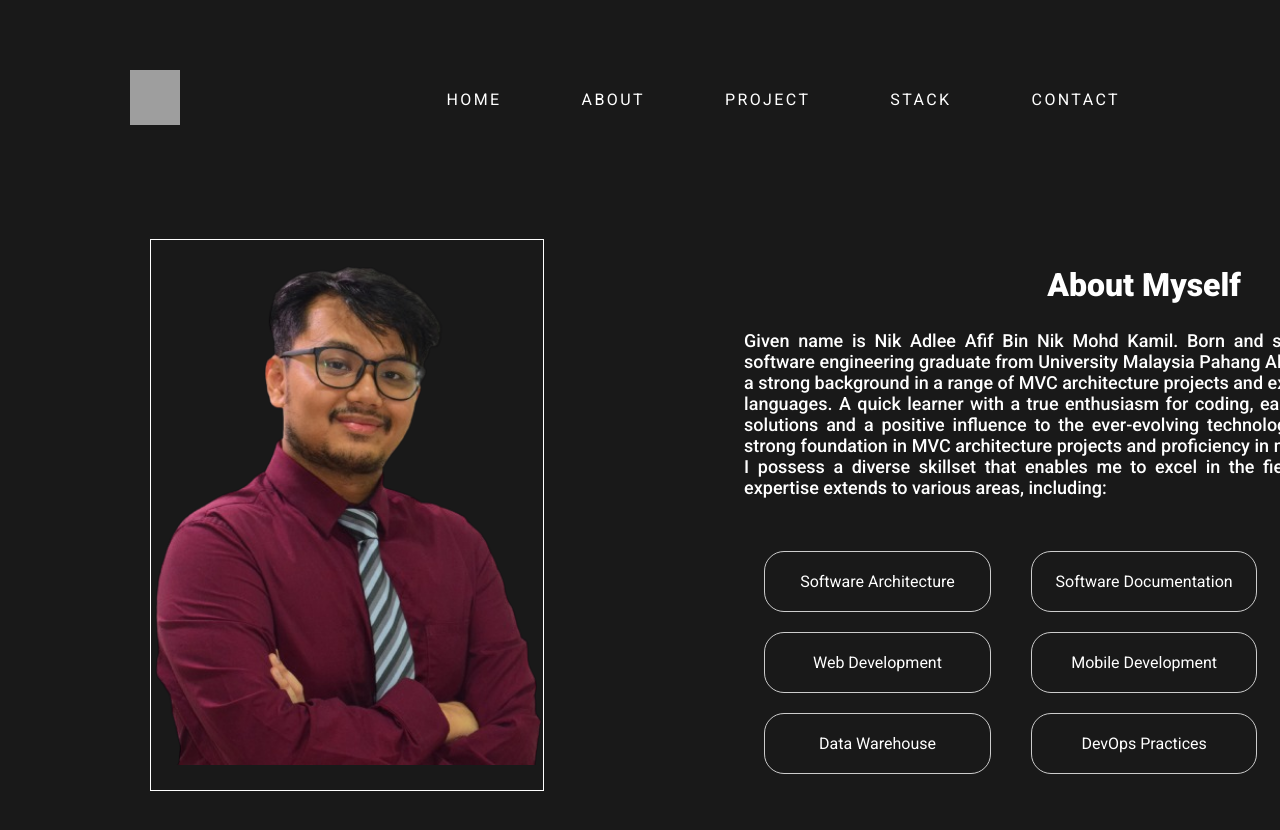
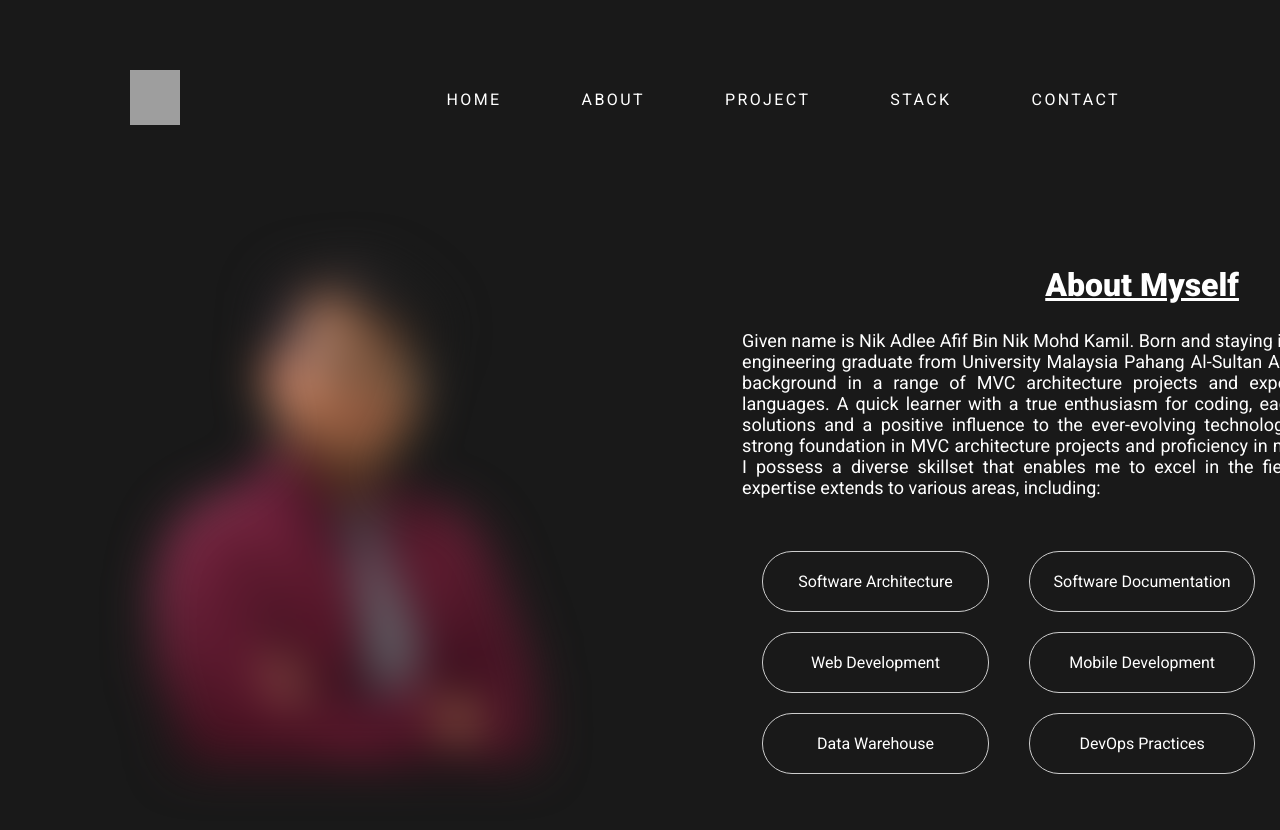
Before and after one commit to AdleeAfif/portfolio-app, a React (Create React App) app: page /#/about in a window 1280 px wide. Shown: the top 830 px of the page. Built offline with nearby package versions, Linux system fonts and the light colour scheme; grey boxes are pictures that could not be loaded.

Commit message:
About page enhancement

```diff
--- a/src/view/about/about.css
+++ b/src/view/about/about.css
@@ -1,5 +1,4 @@
 .about-container {
-  color: #445964;
   font-family: Roboto;
   padding: 100px 30px;
   color: #fff;
@@ -13,7 +12,25 @@
   align-items: center;
   width: 550px;
   height: 550px;
-  border: 1px solid #fff;
+  --c: #fff; /* the border color */
+  --b: 1px; /* the border thickness*/
+  --g: 5px; /* the gap on hover */
+  --_g: #0000 25%, var(--c) 0;
+  background: conic-gradient(
+        from 180deg at top var(--b) right var(--b),
+        var(--_g)
+      )
+      var(--_i, 200%) 0 /200% var(--_i, var(--b)) no-repeat,
+    conic-gradient(at bottom var(--b) left var(--b), var(--_g)) 0
+      var(--_i, 200%) / var(--_i, var(--b)) 200% no-repeat;
+  transition: 0.3s, background-position 0.3s 0.3s;
+  filter: blur(1.5rem);
+}
+
+.about-img-box:hover {
+  --_i: 100%;
+  transition: 0.3s, background-size 0.3s 0.3s;
+  filter: blur(0);
 }
 
 .about-img {
@@ -35,12 +52,13 @@
   font-style: normal;
   font-weight: 900;
   line-height: normal;
+  text-decoration: underline;
 }
 
 .about-text-box p {
   font-size: 18px;
   font-style: normal;
-  font-weight: 500;
+  font-weight: 400;
   line-height: normal;
 }
 
@@ -64,5 +82,15 @@
   flex: 1; /* Allow cells to grow and take up equal space */
   padding: 20px; /* Adjust padding as needed */
   border: 1px solid #ccc; /* Optional: Add borders for cell separation */
-  border-radius: 20px;
+  border-radius: 30px;
+  transition: all 0.8s ease;
 }
+
+.cell:hover {
+  border: 1px solid #fff; /* Optional: Add borders for cell separation */
+  background-color: #fff;
+  color: #263138;
+  font-weight: bold;
+  box-shadow: 0px 0px 20px rgba(0, 0, 0, 0.5); /* Add a shadow to create a 3D effect */
+  transform: scale(1.05); /* Apply a scale transform to make it appear raised */
+}
```
